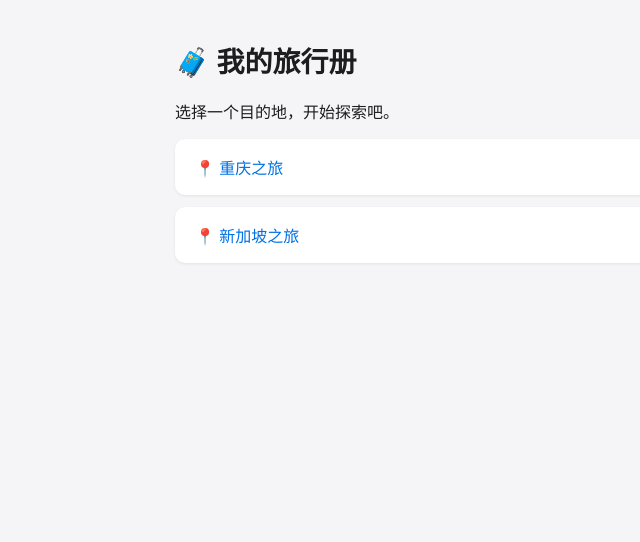
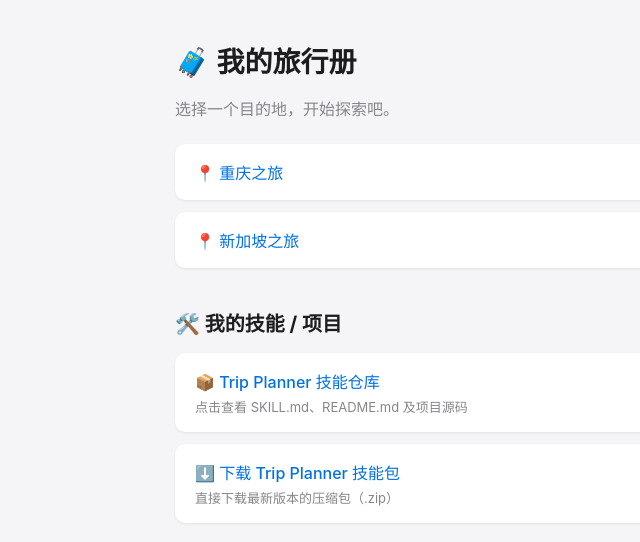
Before and after one commit to SIDIHUANG/sidihuang.github.io, a plain HTML site: page index.html in a window 1280 px wide. Shown: the whole page, without its empty margins (115-755 px from the left). Drawn offline with Linux system fonts and the light colour scheme.

Commit message:
Update index.html

```diff
--- a/index.html
+++ b/index.html
@@ -3,43 +3,72 @@
 <head>
   <meta charset="UTF-8">
   <meta name="viewport" content="width=device-width, initial-scale=1.0">
-  <title>我的旅行册</title>
+  <title>我的个人主页</title>
   <style>
+    /* ... 保持之前的深色模式 CSS 不变 ... */
+    :root {
+      --bg-color: #f5f5f7;
+      --text-color: #1d1d1f;
+      --card-bg: #ffffff;
+      --card-hover: #f9f9fb;
+      --accent-color: #0071e3;
+      --shadow: 0 1px 3px rgba(0,0,0,0.08);
+      --shadow-hover: 0 4px 12px rgba(0,0,0,0.12);
+    }
+    @media (prefers-color-scheme: dark) {
+      :root {
+        --bg-color: #000000;
+        --text-color: #f5f5f7;
+        --card-bg: #1c1c1e;
+        --card-hover: #2c2c2e;
+        --accent-color: #0a84ff;
+        --shadow: 0 1px 3px rgba(255,255,255,0.05);
+        --shadow-hover: 0 4px 12px rgba(255,255,255,0.1);
+      }
+    }
     body {
       font-family: -apple-system, BlinkMacSystemFont, "Segoe UI", sans-serif;
-      max-width: 700px;
-      margin: 40px auto;
-      padding: 0 20px;
-      background: #f5f5f7;
-      color: #1d1d1f;
+      max-width: 700px; margin: 40px auto; padding: 0 20px;
+      background: var(--bg-color); color: var(--text-color);
+      transition: background 0.3s, color 0.3s;
     }
-    h1 { font-size: 28px; }
-    .trip-list { list-style: none; padding: 0; }
-    .trip-list li { margin: 12px 0; }
-    .trip-list a {
-      display: block;
-      padding: 16px 20px;
-      background: white;
-      border-radius: 10px;
-      text-decoration: none;
-      color: #0071e3;
-      font-weight: 500;
-      box-shadow: 0 1px 3px rgba(0,0,0,0.08);
+    h1 { font-size: 28px; margin-bottom: 8px; }
+    h2 { font-size: 20px; margin-top: 40px; margin-bottom: 16px; }
+    .subtitle { color: #86868b; margin-bottom: 24px; }
+    .card-list { list-style: none; padding: 0; }
+    .card-list li { margin: 12px 0; }
+    .card-list a {
+      display: block; padding: 16px 20px; background: var(--card-bg);
+      border-radius: 10px; text-decoration: none; color: var(--accent-color);
+      font-weight: 500; box-shadow: var(--shadow);
+      transition: box-shadow 0.2s, background 0.2s;
     }
-    .trip-list a:hover {
-      box-shadow: 0 4px 12px rgba(0,0,0,0.12);
-    }
+    .card-list a:hover { background: var(--card-hover); box-shadow: var(--shadow-hover); }
+    .card-desc { font-size: 13px; color: #86868b; margin-top: 4px; font-weight: normal; }
   </style>
 </head>
 <body>
   <h1>🧳 我的旅行册</h1>
-  <p>选择一个目的地，开始探索吧。</p>
-
-  <ul class="trip-list">
+  <p class="subtitle">选择一个目的地，开始探索吧。</p>
+  <ul class="card-list">
     <li><a href="/chongqing-trip-book/">📍 重庆之旅</a></li>
     <li><a href="/singapore-trip-book/">📍 新加坡之旅</a></li>
-    <!-- 以后新增旅行册，在这里加一行，例如： -->
-    <!-- <li><a href="/sichuan-trip-book/">📍 四川之旅</a></li> -->
+  </ul>
+
+  <h2>🛠️ 我的技能 / 项目</h2>
+  <ul class="card-list">
+    <li>
+      <a href="https://github.com/sidihuang/trip_planner_skill" target="_blank">
+        📦 Trip Planner 技能仓库
+        <div class="card-desc">点击查看 SKILL.md、README.md 及项目源码</div>
+      </a>
+    </li>
+    <li>
+      <a href="https://github.com/sidihuang/trip_planner_skill/releases/latest" target="_blank">
+        ⬇️ 下载 Trip Planner 技能包
+        <div class="card-desc">直接下载最新版本的压缩包（.zip）</div>
+      </a>
+    </li>
   </ul>
 </body>
 </html>
```
